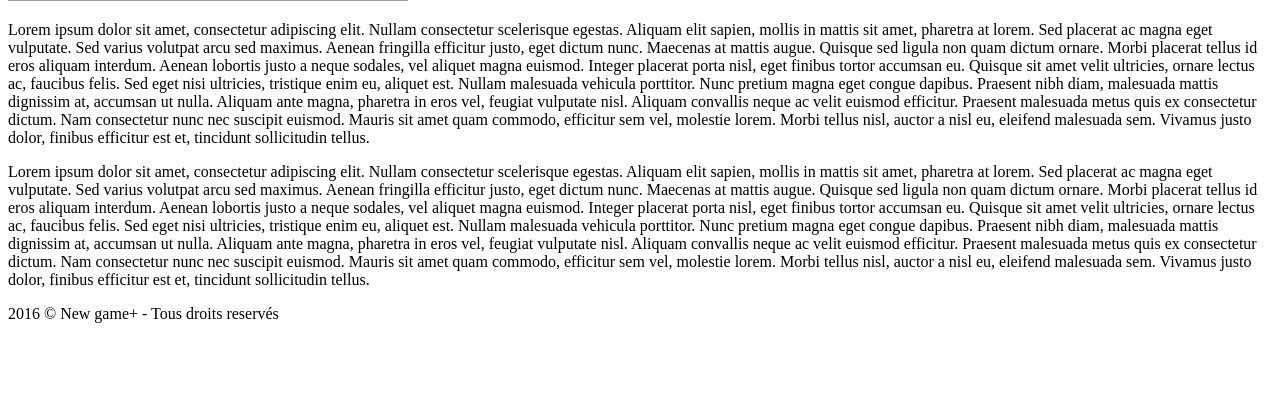
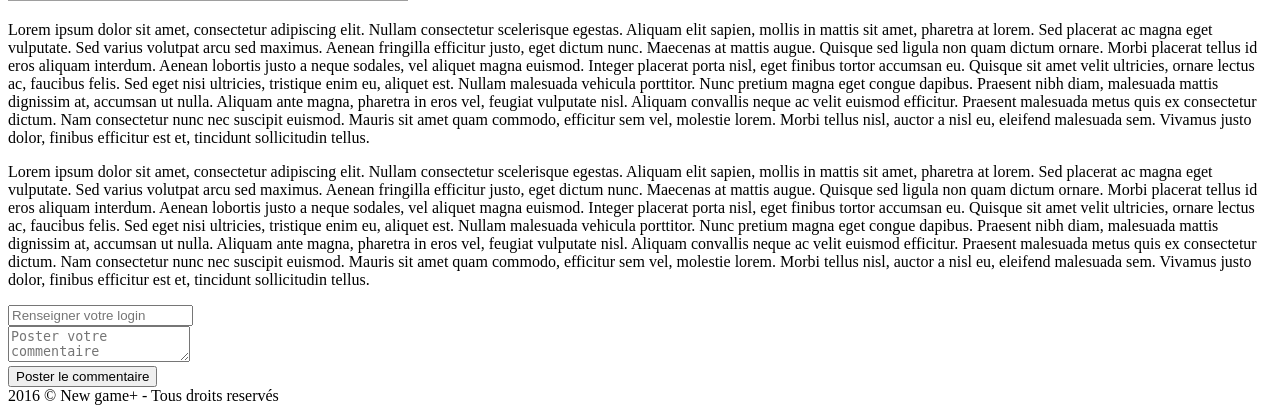
Before and after one commit to FlorianDesjouis/NewGame-.dev2018-my_blog, a PHP site: page /articles/read.php in a window 1280 px wide. Shown: the part 1523-1936 px from the top of the page. Before the commit the page ends 1846 px from the top, so only its background shows below. Run offline with PHP 8.4, Linux system fonts and the light colour scheme; some libraries are stand-ins or nearby versions; grey boxes are pictures that could not be loaded.

Commit message:
Update read.php
add comment section and link

```diff
--- a/php/mvc/view/articles/read.php
+++ b/php/mvc/view/articles/read.php
@@ -7,8 +7,10 @@
     <meta name="viewport" content="width=device-width, initial-scale= 1.0, minimum-scale= 0.20">
     <link href="../../public/css/reset.css" rel="stylesheet">
     <link href="../../public/css/style.css" rel="stylesheet">
+    <link href="../../public/css/commentStyle.css" rel="stylesheet">
     <script src="../../public/js/jquery-2.2.0.min.js"></script>
     <script src="../../public/js/script.js"></script>
+    <script src="../../public/js/commentAjax.js"></script>
     <title>New game+</title>
 </head>
 <body>
@@ -152,6 +154,15 @@
             </p>
         </article>
     </section>
+    <form method="post" class="commentForm">
+        <input type="text" placeholder="Renseigner votre login" id="user"><br>
+        <textarea placeholder="Poster votre commentaire" id="comment"></textarea><br>
+        <input type="submit" id="submit" value="Poster le commentaire">
+    </form>
+    <div id="return"></div>
+    <div id="showUser"></div>
+    <div id="showDate"></div>
+    <div id="showComment"></div>
     <footer class="footer">
         2016 © New game+ - Tous droits reservés
     </footer>
```
